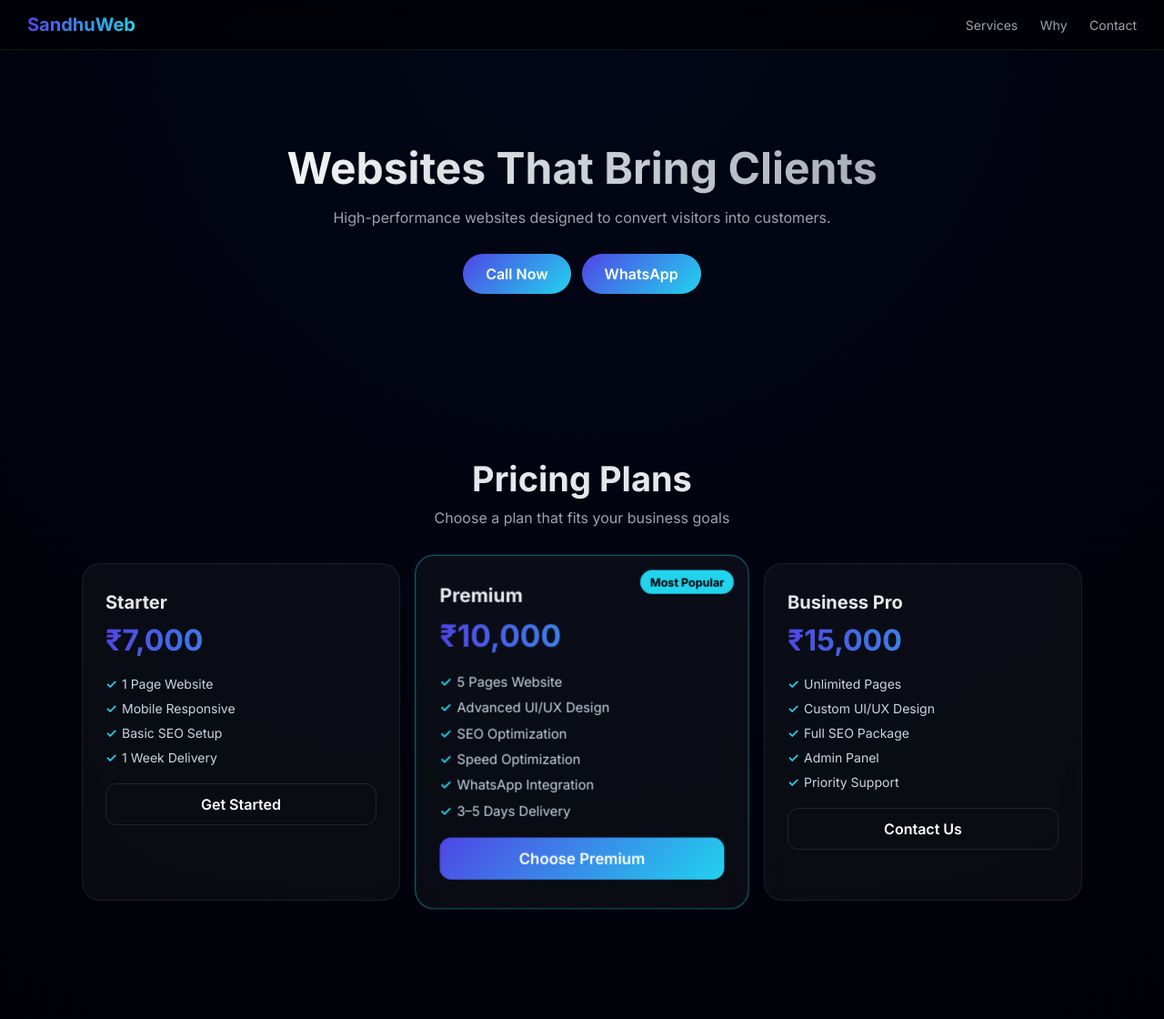
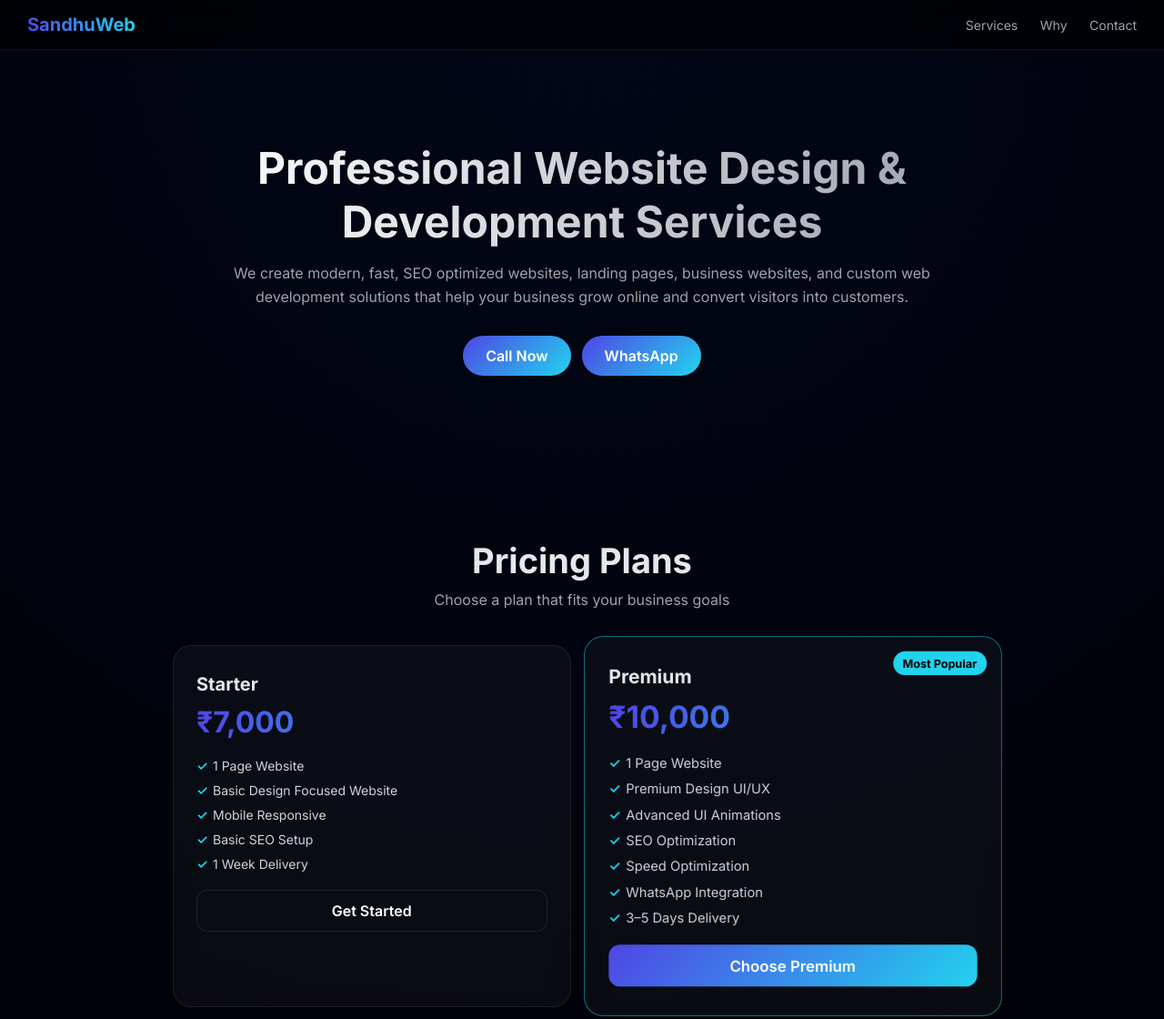
Before and after one commit to ppsinghkhush1-bit/sandhuweb, a website: page index.html in a window 1280 px wide. Shown: the top 1120 px of the page at 91% size. Drawn offline with Linux system fonts and the light colour scheme.

Commit message:
Update index.html

```diff
--- a/index.html
+++ b/index.html
@@ -4,14 +4,28 @@
 <meta charset="UTF-8">
 <meta name="viewport" content="width=device-width, initial-scale=1.0">
 
-<title>SandhuWeb | Premium Web Development Services</title>
+<title>SandhuWeb | Website Design & Web Development Services India</title>
 
-<meta name="description" content="SandhuWeb builds fast, modern, high-converting websites for businesses in India.">
-<meta name="keywords" content="web design, website development, Punjab developer, SandhuWeb">
+<meta name="description" content="SandhuWeb offers professional website design, web development, SEO optimization, landing pages, and business websites in India. High converting modern websites for startups and businesses.">
+
+<meta name="keywords" content="
+website design, web development, website development India, website designer Punjab, freelance web developer India,
+business website, landing page design, SEO optimized website, responsive website design,
+modern website development, UI UX design website, custom website development, small business website,
+affordable website design India, ecommerce website development, portfolio website design,
+website developer near me, best web developer India, website making service, web design company India
+">
+
 <meta name="robots" content="index, follow">
 <meta name="author" content="Khushwinder Singh">
 
 <link rel="canonical" href="https://sandhuweb.com/">
+
+<!-- Open Graph (SEO for social media) -->
+<meta property="og:title" content="SandhuWeb | Professional Website Design & Development">
+<meta property="og:description" content="High converting business websites, SEO optimized design, and modern web development services in India.">
+<meta property="og:type" content="website">
+<meta property="og:url" content="https://sandhuweb.com/">
 
 <link href="https://fonts.googleapis.com/css2?family=Inter:wght@300;400;600;700&display=swap" rel="stylesheet">
 
@@ -63,6 +77,7 @@ font-size:14px;
 
 nav a:hover{color:white}
 
+/* ✅ UPDATED HERO TEXT */
 .hero{
 padding:100px 20px;
 text-align:center;
@@ -78,7 +93,13 @@ background:linear-gradient(90deg,#fff,#9ca3af);
 color:transparent;
 }
 
-.hero p{color:#9ca3af;margin-top:15px}
+/* NEW PROFESSIONAL LINE */
+.hero p{
+color:#9ca3af;
+margin-top:15px;
+font-size:16px;
+line-height:1.6;
+}
 
 .hero-buttons{
 margin-top:30px;
@@ -102,6 +123,7 @@ color:white;
 border:none;
 }
 
+/* rest unchanged */
 section{
 padding:60px 20px;
 opacity:0;
@@ -134,10 +156,7 @@ padding:30px;
 color:#6b7280;
 }
 
-/* ========================= */
-/* 🔥 HIGH-END PRICING STYLE */
-/* ========================= */
-
+/* PRICING unchanged */
 .pricing{
 text-align:center;
 padding:80px 20px;
@@ -158,7 +177,7 @@ margin-bottom:40px;
 display:grid;
 grid-template-columns:repeat(auto-fit,minmax(260px,1fr));
 gap:25px;
-max-width:1100px;
+max-width:900px;
 margin:auto;
 }
 
@@ -266,9 +285,14 @@ font-weight:700;
 </div>
 </nav>
 
+<!-- ✅ UPDATED HERO TITLE -->
 <div class="hero">
-<h2>Websites That Bring Clients</h2>
-<p>High-performance websites designed to convert visitors into customers.</p>
+<h2>Professional Website Design & Development Services</h2>
+
+<p>
+We create modern, fast, SEO optimized websites, landing pages, business websites, and custom web development solutions
+that help your business grow online and convert visitors into customers.
+</p>
 
 <div class="hero-buttons">
 <a class="btn btn-primary" href="tel:+919779300886">Call Now</a>
@@ -276,7 +300,6 @@ font-weight:700;
 </div>
 </div>
 
-<!-- ================= PRICING (UPDATED ONLY) ================= -->
 <section id="services" class="pricing">
   <h2 class="section-title">Pricing Plans</h2>
   <p class="section-subtitle">Choose a plan that fits your business goals</p>
@@ -288,6 +311,7 @@ font-weight:700;
       <p class="price">₹7,000</p>
       <ul>
         <li>1 Page Website</li>
+        <li>Basic Design Focused Website</li>
         <li>Mobile Responsive</li>
         <li>Basic SEO Setup</li>
         <li>1 Week Delivery</li>
@@ -300,27 +324,15 @@ font-weight:700;
       <h3>Premium</h3>
       <p class="price">₹10,000</p>
       <ul>
-        <li>5 Pages Website</li>
-        <li>Advanced UI/UX Design</li>
+        <li>1 Page Website</li>
+        <li>Premium Design UI/UX</li>
+        <li>Advanced UI Animations</li>
         <li>SEO Optimization</li>
         <li>Speed Optimization</li>
         <li>WhatsApp Integration</li>
         <li>3–5 Days Delivery</li>
       </ul>
       <a href="https://wa.me/919779300886" class="price-btn primary">Choose Premium</a>
-    </div>
-
-    <div class="price-card">
-      <h3>Business Pro</h3>
-      <p class="price">₹15,000</p>
-      <ul>
-        <li>Unlimited Pages</li>
-        <li>Custom UI/UX Design</li>
-        <li>Full SEO Package</li>
-        <li>Admin Panel</li>
-        <li>Priority Support</li>
-      </ul>
-      <a href="https://wa.me/919779300886" class="price-btn">Contact Us</a>
     </div>
 
   </div>
```
